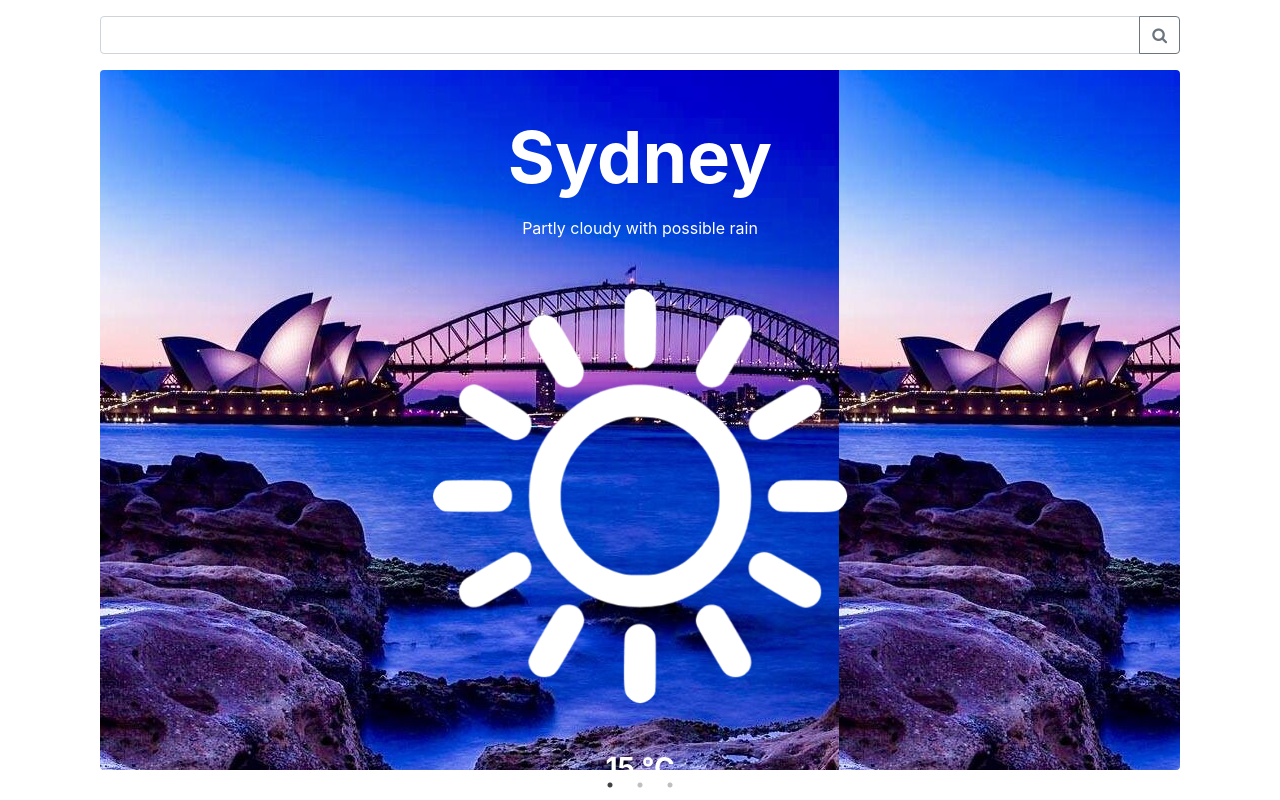
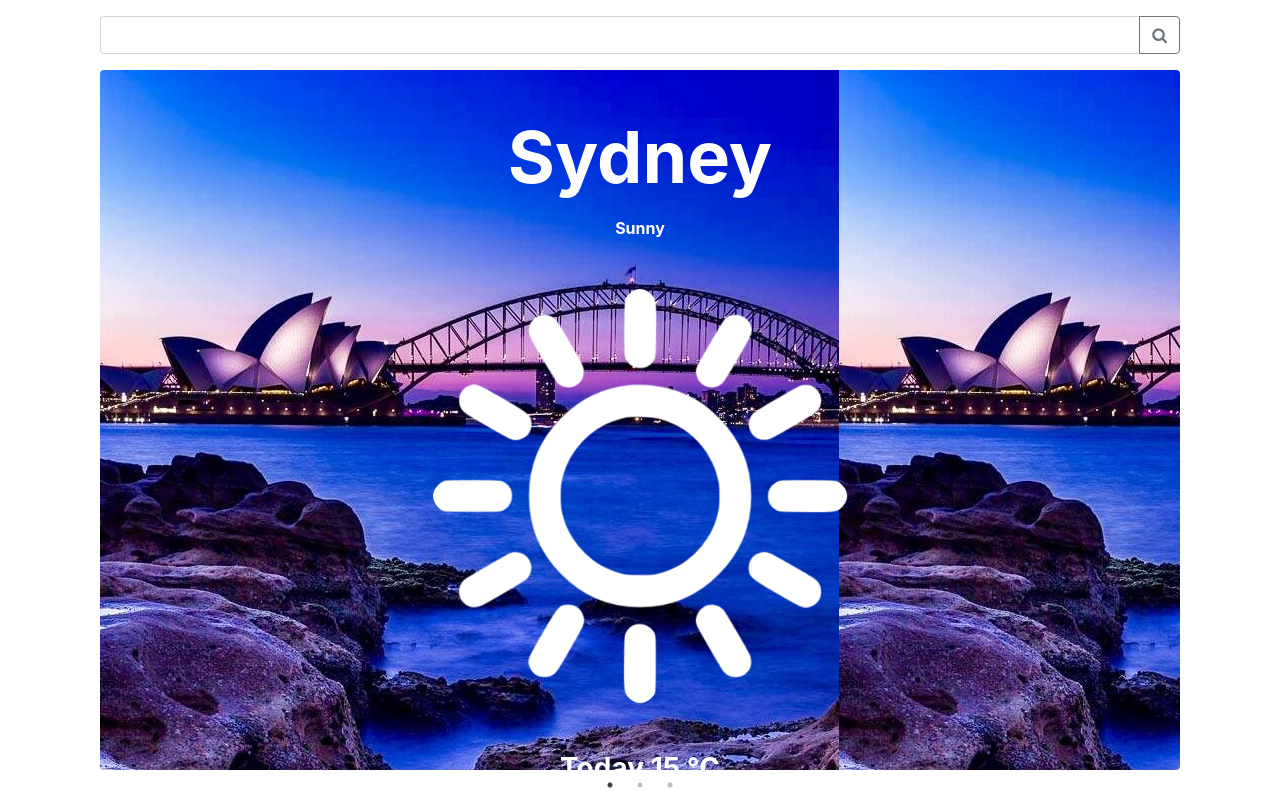
Before and after one commit to daviddai/Weather-React-Redux, a React app: page / in a window 1280 px wide. Built offline with nearby package versions, Linux system fonts and the light colour scheme.

Commit message:
update slide design

```diff
--- a/src/components/Slide.jsx
+++ b/src/components/Slide.jsx
@@ -20,14 +20,14 @@ class Slide extends React.Component {
                 <div className="card-body">
                     <div className="text-center mt-4">
                         <h1 className="align-content-center font-weight-bold display-3 text-white">Sydney</h1>
-                        <p className="pt-2 text-white">Partly cloudy with possible rain</p>
+                        <p className="pt-2 text-white font-weight-bold">Sunny</p>
                     </div>
                     <div className="mt-5">
                         <img src={CloudyWhite} style={imageStyle} className="mx-auto" />
                     </div>
                     <div className="text-center mt-5">
                         <h3 className="align-content-center font-weight-bold text-white">
-                            15 &deg;C
+                            Today 15 &deg;C
                         </h3>
                     </div>
                 </div>
```
